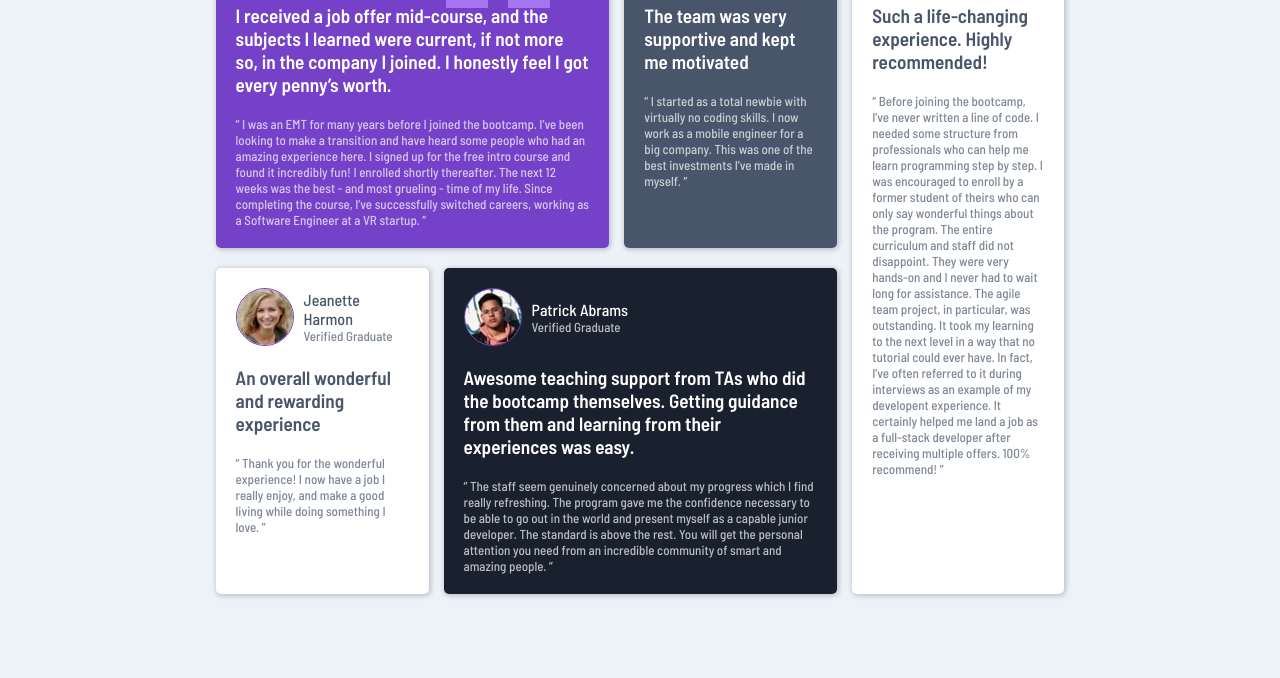
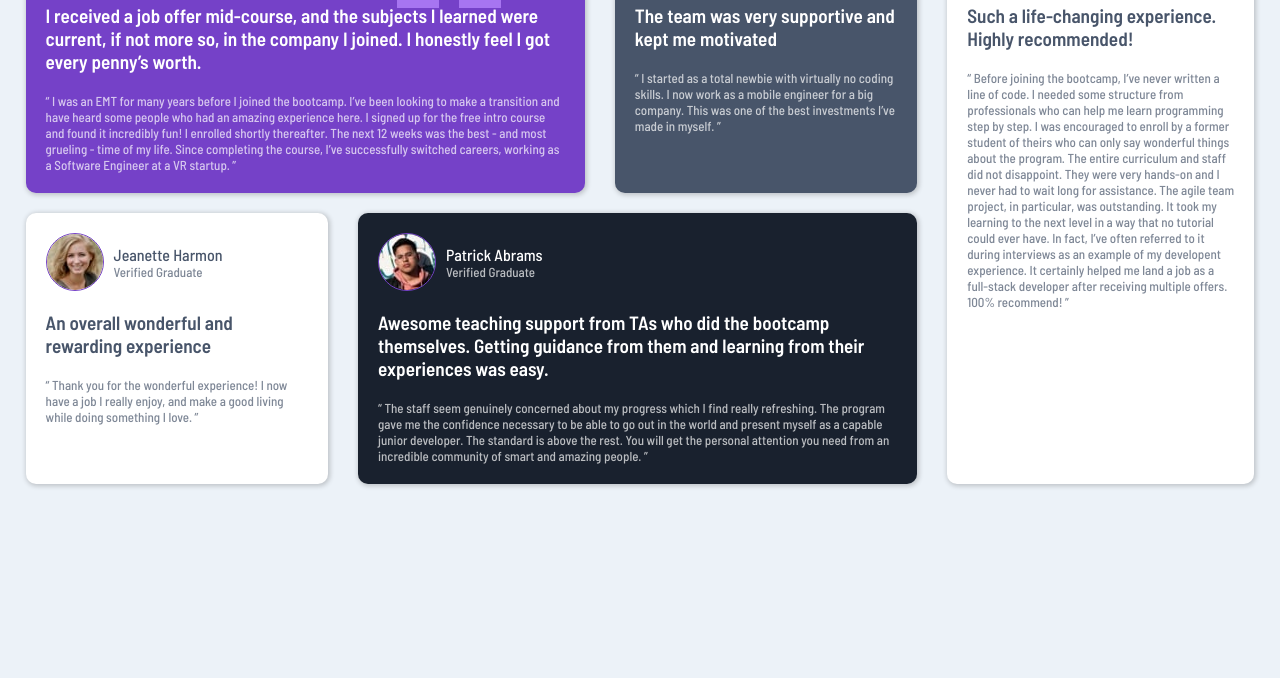
Before and after one commit to Jimit1512/Testimonails-grid, a plain HTML site: page index.html in a window 1280 px wide. Shown: the part 158-836 px from the top of the page. After the commit the page ends 800 px from the top, so only its background shows below. Drawn offline with Linux system fonts and the light colour scheme.

Commit message:
made it more proper

```diff
--- a/Testimonialstyle.css
+++ b/Testimonialstyle.css
@@ -38,7 +38,7 @@ body{
 .grid-item{
     margin-bottom: 20px;
     padding:20px;
-    border-radius: 5px;
+    border-radius: 10px;
     font-size: 13px;
     box-shadow: 1px 1px 5px 1px rgba(0,0,0,0.2);
 }
@@ -82,7 +82,7 @@ body{
 @media(min-width:576px){
     #testimonial-grid-container{
         display: flex;
-        max-width: 900px;
+        max-width: 1300px;
         margin: 0 auto;
     }
 
@@ -93,7 +93,7 @@ body{
     }
 
     #main-left .grid-item{
-        margin-right: 15px;
+        margin-right: 30px;
     }
 
     #testimonial-5{
```
